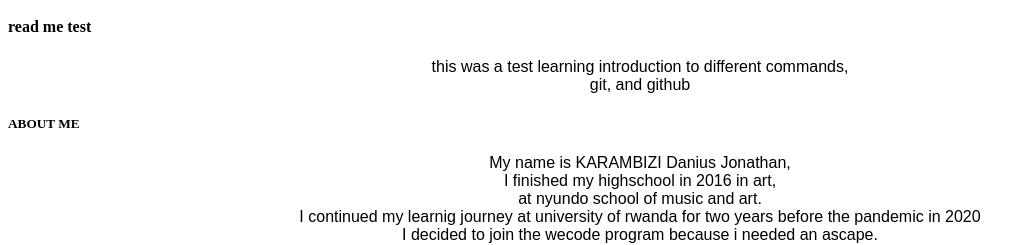
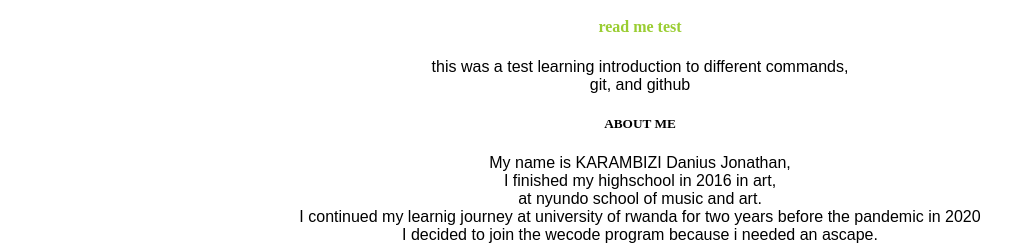
Before and after one commit to Danikard/portfolio, a plain HTML site: page portfolio.html in a window 1280 px wide. Shown: the part 705-950 px from the top of the page, without its empty margins (0-1035 px from the left). Drawn offline with Linux system fonts and the light colour scheme.

Commit message:
add algnment style

```diff
--- a/styles.css
+++ b/styles.css
@@ -37,3 +37,14 @@ h1 {
         font-style: sans-serif;
         text-align: center;
     }
+h4 {
+    color: yellowgreen;
+    font-style: sans-serif;
+    text-align: center;
+}
+h5 {
+    color: greenyellow
+    font-style: sans-serif;
+    text-align: center;
+
+}
```
